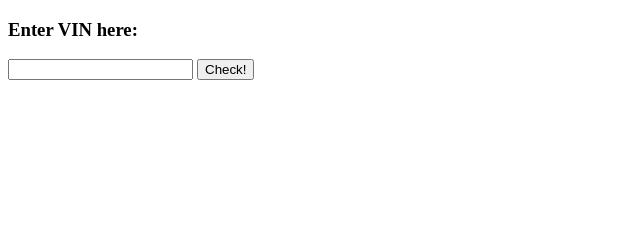
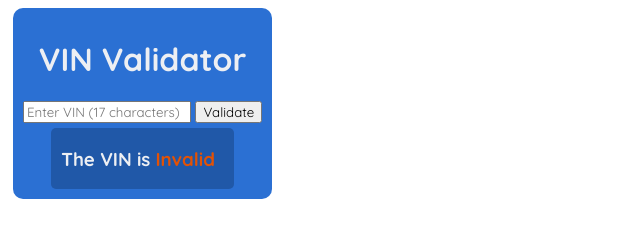
Before and after one commit to vinner-it/vinner-it-typescript, a plain HTML site: page index.html in a window 1280 px wide. Shown: the whole page, without its empty margins (0-640 px from the left). Drawn offline with Linux system fonts and the light colour scheme.

Commit message:
Updated looks of demo-page

```diff
--- a/index.html
+++ b/index.html
@@ -1,20 +1,32 @@
 <!DOCTYPE html>
 <html lang="en">
+
 <head>
     <meta charset="UTF-8">
     <meta http-equiv="X-UA-Compatible" content="IE=edge">
     <meta name="viewport" content="width=device-width, initial-scale=1.0">
     <title>fastVin demo</title>
     <script type="module" src="script.js"></script>
+    <link rel="preconnect" href="https://fonts.googleapis.com">
+    <link rel="preconnect" href="https://fonts.gstatic.com" crossorigin>
+    <link href="https://fonts.googleapis.com/css2?family=Quicksand:wght@300..700&display=swap" rel="stylesheet">
+    <link rel="stylesheet" href="style.css">
 </head>
+
 <body>
-    <div>
-        <h3>Enter VIN here:</h3>
-        <input type="text" id="inputText">
-        <button id="checkButton">Check!</button>
-    </div>
-    <div>
-        <h2 id="resultText"> </h2>
+    <div
+        style="display: flex; width: fit-content; margin: 5px; background-color: #2B70D3; border-radius: 10px; padding:10px; flex-direction: column; align-items: center;">
+        <div>
+            <h1 style="color: #EDEFF3;">VIN Validator</h1>
+        </div>
+        <div style="margin-bottom: 5px;">
+            <input type="text" id="VINInput" placeholder="Enter VIN (17 characters)" style="width: 160px;">
+            <button id="ButtonOfValidation">Validate</button></div>
+        <div style="display: flex; background-color: #2058A8; border-radius: 5px; justify-content: stretch; padding: 0 19px 0 10px;">
+            <h3 style="margin-right: 5px; color: #EDEFF3">The VIN is</h3>
+            <h3 id="validity"> Invalid</h3>
+        </div>
     </div>
 </body>
+
 </html>
--- a/script.js
+++ b/script.js
@@ -1,23 +1,23 @@
-import * as VB from "./VinBuilder.js";
+import * as VB from "./VinBuilder.js"
 
-let resultText = document.getElementById("resultText");
-let inputText = document.getElementById("inputText");
-let checkButton = document.getElementById("checkButton");
+let vinInput = document.getElementById("VINInput")
+let validateButton = document.getElementById("ButtonOfValidation")
+let resultText = document.getElementById("validity")
 
-const updateResultText = () => {
-    let vin = VB.VinBuilder.fastVin(inputText.value);
-
-    console.log(vin)
+const updateValidity = () => {
+    let vin = VB.VinBuilder.fastVin(vinInput.value);
 
     if(vin instanceof VB.ValidVin) {
-        resultText.style.color = "green";
-        resultText.innerText = "Valid vin";
+        resultText.innerText = "Valid";
+        resultText.style.color = "#B35AF2";
     }
     else {
-        resultText.style.color = "red";
-        resultText.innerText = "Invalid vin";
+        resultText.innerText = "Invalid";
+        resultText.style.color = "#E35205";
     }
 }
 
-inputText.addEventListener("change", updateResultText);
-checkButton.addEventListener("click", updateResultText);
+updateValidity();
+
+vinInput.addEventListener("change", updateValidity);
+validateButton.addEventListener("click", updateValidity);
--- /dev/null
+++ b/style.css
@@ -0,0 +1,4 @@
+* {
+    font-family: "Quicksand", sans-serif;
+    font-optical-sizing: auto;
+}
```
